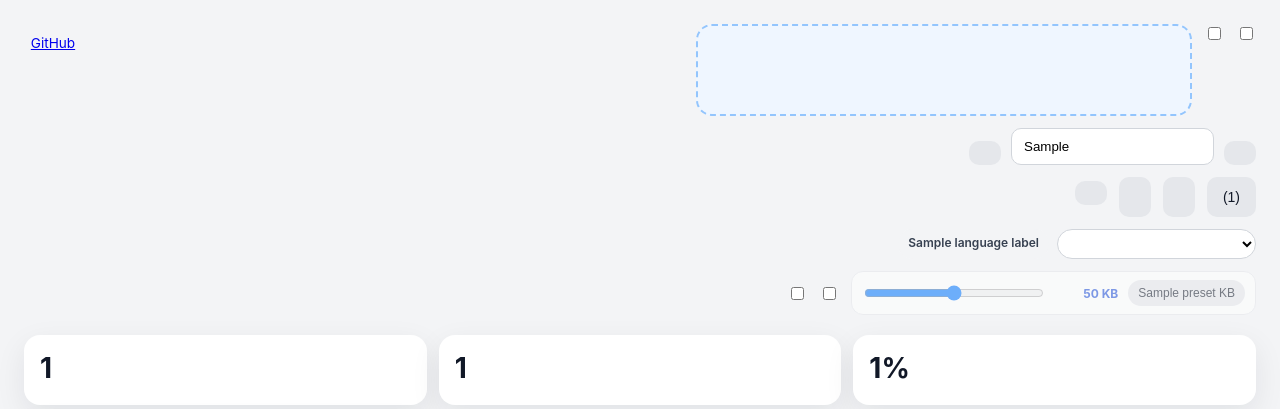
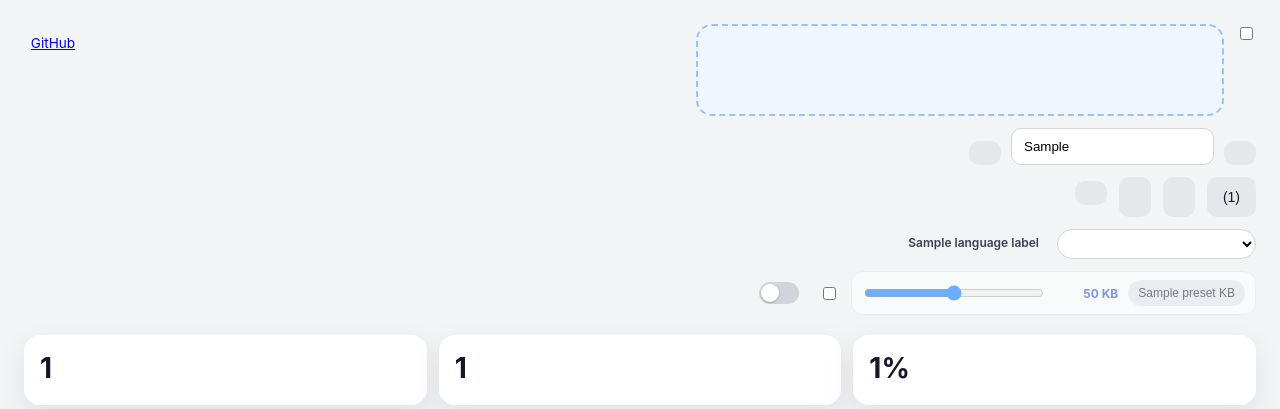
Before and after one commit to spacecharly/ocr-book-quick-compare, a Flask app: template templates/index.html in a window 1280 px wide. Shown: the top 409 px of the page. Run offline with Flask 3, Linux system fonts and the light colour scheme; the template is opened without the code that fills it: most values are stand-ins (such as "Sample title", 1, 10 or a date in 2020); some libraries are stand-ins or nearby versions.

Commit message:
ui: keep single spellcheck toggle and render it as switch

```diff
--- a/static/styles.css
+++ b/static/styles.css
@@ -614,26 +614,59 @@
     font-weight: 700;
 }
 
-.spellcheck-status-badge {
+.switch-control {
     display: inline-flex;
     align-items: center;
-    padding: 8px 12px;
-    border-radius: 999px;
-    border: 1px solid #d1d5db;
-    font-size: 12px;
-    font-weight: 700;
+    gap: 8px;
+    font-size: 13px;
+    color: #374151;
+    font-weight: 600;
 }
 
-.spellcheck-status-badge.is-on {
-    background: #ecfeff;
-    color: #0f766e;
-    border-color: #99f6e4;
+.switch-control input {
+    position: absolute;
+    opacity: 0;
+    width: 1px;
+    height: 1px;
 }
 
-.spellcheck-status-badge.is-off {
-    background: #f3f4f6;
-    color: #4b5563;
-    border-color: #e5e7eb;
+.switch-slider {
+    width: 40px;
+    height: 22px;
+    border-radius: 999px;
+    background: #d1d5db;
+    position: relative;
+    transition: background 0.2s ease;
+}
+
+.switch-slider::before {
+    content: "";
+    position: absolute;
+    top: 2px;
+    left: 2px;
+    width: 18px;
+    height: 18px;
+    border-radius: 50%;
+    background: #fff;
+    box-shadow: 0 1px 2px rgb(0 0 0 / 0.25);
+    transition: transform 0.2s ease;
+}
+
+.switch-control input:checked + .switch-slider {
+    background: #10b981;
+}
+
+.switch-control input:checked + .switch-slider::before {
+    transform: translateX(18px);
+}
+
+.switch-control input:focus-visible + .switch-slider {
+    outline: 2px solid #2563eb;
+    outline-offset: 2px;
+}
+
+.switch-label {
+    line-height: 1.1;
 }
 
 .inset-panel {
--- a/templates/index.html
+++ b/templates/index.html
@@ -37,7 +37,6 @@
                 </div>
                 <div class="actions">
                     <label><input type="checkbox" name="auto_ocr" value="1"> {{ t('auto_ocr') }}</label>
-                    <label><input type="checkbox" name="spellcheck_enabled" value="1" {% if effective_spellcheck_enabled %}checked{% endif %}> {{ t('spellcheck_post_ocr') }}</label>
                 </div>
             </form>
             <form class="working-folder-form" action="{{ url_for('set_working_folder') }}" method="post">
@@ -104,9 +103,10 @@
                 <input type="hidden" name="q" value="{{ view_state.query }}">
                 <input type="hidden" name="lang" value="{{ current_lang }}">
                 <input type="hidden" name="ocr_lang" value="{{ view_state.ocr_lang }}">
-                <label class="downsize-toggle-label">
+                <label class="switch-control">
                     <input type="checkbox" name="spellcheck_enabled" value="1" onchange="this.form.submit()" {% if effective_spellcheck_enabled %}checked{% endif %}>
-                    {{ t('spellcheck_post_ocr') }}
+                    <span class="switch-slider" aria-hidden="true"></span>
+                    <span class="switch-label">{{ t('spellcheck_post_ocr') }}</span>
                 </label>
                 <label class="downsize-toggle-label">
                     <input type="checkbox" name="downsize_enabled" value="1" data-downsize-toggle {% if view_state.downsize_enabled %}checked{% endif %}>
@@ -274,9 +274,6 @@
                     <div class="form-actions">
                         {% if ocr_available %}
                             <button type="submit" formaction="{{ url_for('run_ocr') }}" data-submit-kind="ocr" class="secondary">🔍 {{ t('paddle_ocr') }}</button>
-                            <span class="spellcheck-status-badge {% if effective_spellcheck_enabled %}is-on{% else %}is-off{% endif %}">
-                                {{ t('spellcheck_post_ocr') }}: {{ t('status_on') if effective_spellcheck_enabled else t('status_off') }}
-                            </span>
                         {% endif %}
                         <button type="submit" data-submit-kind="save">💾 {{ t('save') }}</button>
                         {% if view_state.downsize_enabled %}
```
Also changed, not shown: tests/test_app.py (+4 -3 lines).
